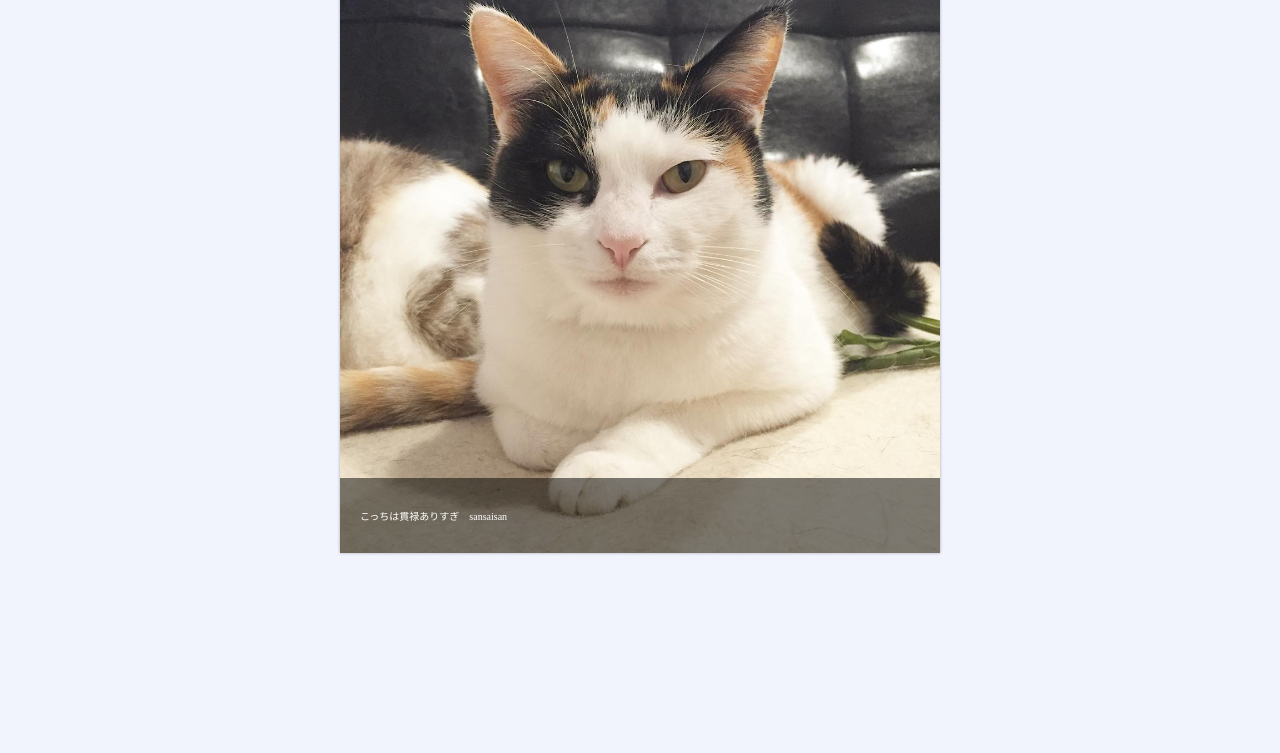
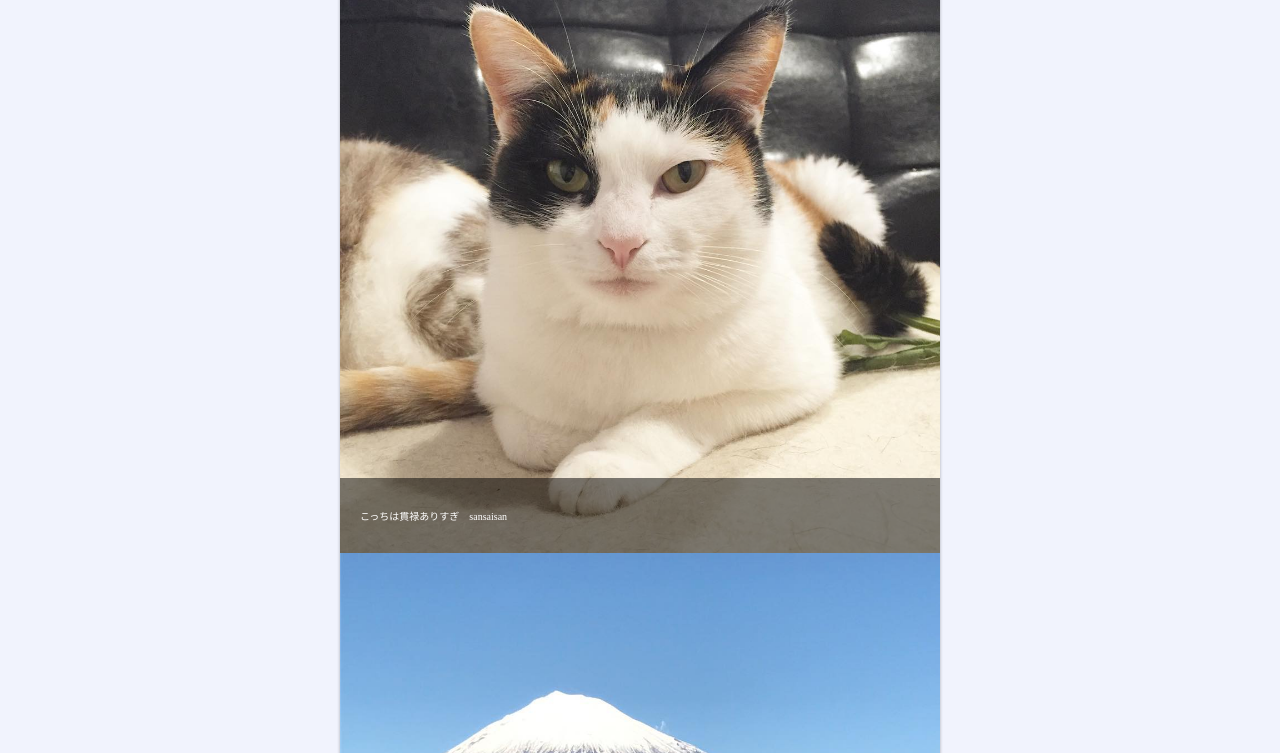
Before and after one commit to st-1297/js7, a plain HTML site: page index.html in a window 1280 px wide. Shown: the part 47-800 px from the top of the page. Drawn offline with Linux system fonts and the light colour scheme.

Commit message:
FOR文を追加

```diff
--- a/index.html
+++ b/index.html
@@ -43,13 +43,14 @@
             var caption;
             var photo;
 
+            for (var i = 0; i < images.length ; i++) {
                 img = document.createElement('img');
-            img.setAttribute('src', images[0].path);
+                img.setAttribute('src', images[i].path);
 
                 caption = document.createElement('div');
                 caption.className = 'inner';
                 caption.innerHTML =
-                '<p>' + images[0].caption + '<span>' + images[0].name + '</span></p>';
+                    '<p>' + images[i].caption + '<span>' + images[i].name + '</span></p>';
 
                 photo = document.createElement('div');
                 photo.className = 'photo';
@@ -57,7 +58,7 @@
                 photo.appendChild(caption);
 
                 document.getElementById('img_unit').appendChild(photo);
-
+            }
         </script>
     </body>
 </html>
```
Lines whose indentation alone changed are shown as unchanged.
